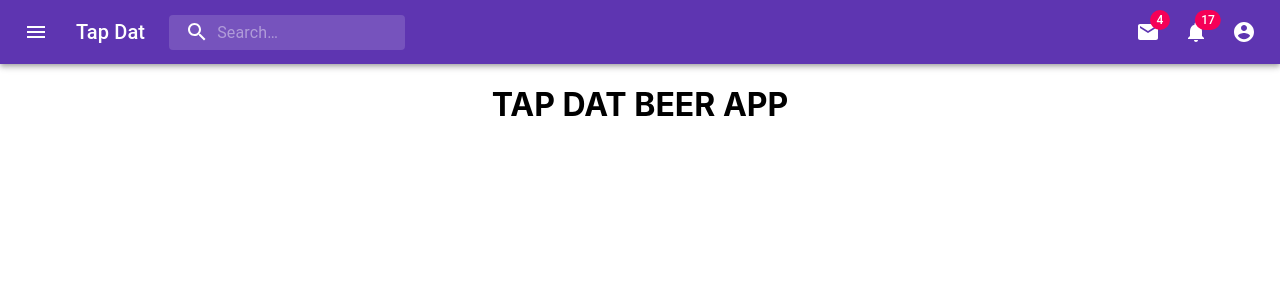
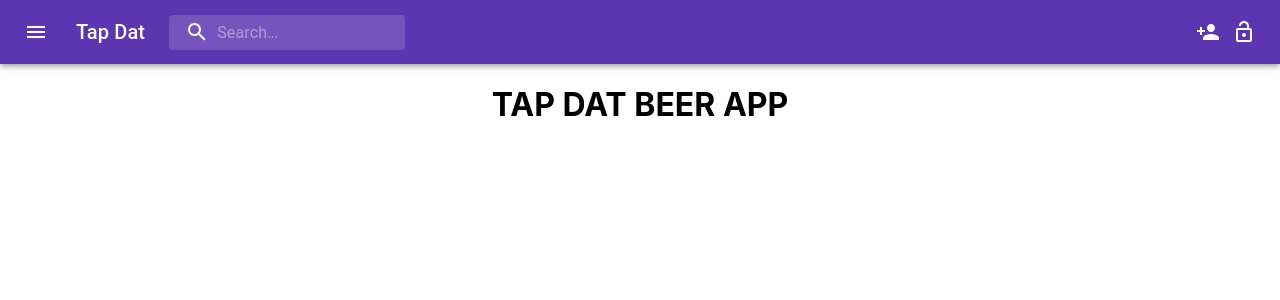
Before and after one commit to mackwill/tap-dat-beer-app, a React (Create React App) app: page / in a window 1280 px wide. Shown: the top 300 px of the page. Built offline with nearby package versions, Linux system fonts and the light colour scheme.

Commit message:
Added registration and login buttons to navbar with click listeners

```diff
--- a/src/App.js
+++ b/src/App.js
@@ -1,12 +1,29 @@
-import React from "react";
+import React, { useState } from "react";
 import logo from "./logo.svg";
 import "./App.css";
 import Navbar from "./components/Navbar/Navbar";
 
 function App() {
+  const [registerOpen, setRegisterOpen] = useState(false);
+  const [loginOpen, setLoginOpen] = useState(false);
+
+  const handleLoginOpen = (e) => {
+    console.log("Open Login modal");
+    // Uncomment this when the modal is here:
+    setLoginOpen(true);
+  };
+
+  const handleRegisterOpen = (e) => {
+    console.log("Open Register modal");
+    // Uncomment this when the modal is here:
+    setRegisterOpen(true);
+  };
   return (
     <div className="App">
-      <Navbar />
+      <Navbar
+        handleRegisterOpen={handleRegisterOpen}
+        handleLoginOpen={handleLoginOpen}
+      />
       <h1>TAP DAT BEER APP</h1>
     </div>
   );
--- a/src/components/Navbar/Navbar.jsx
+++ b/src/components/Navbar/Navbar.jsx
@@ -1,4 +1,4 @@
-import React from "react";
+import React, { useState } from "react";
 import { fade, makeStyles, MuiThemeProvider } from "@material-ui/core/styles";
 import AppBar from "@material-ui/core/AppBar";
 import Toolbar from "@material-ui/core/Toolbar";
@@ -15,6 +15,8 @@ import MailIcon from "@material-ui/icons/Mail";
 import NotificationsIcon from "@material-ui/icons/Notifications";
 import MoreIcon from "@material-ui/icons/MoreVert";
 import { createMuiTheme } from "@material-ui/core/styles";
+import PersonAddIcon from "@material-ui/icons/PersonAdd";
+import LockOpenIcon from "@material-ui/icons/LockOpen";
 
 const theme = createMuiTheme({
   palette: {
@@ -97,9 +99,9 @@ const useStyles = makeStyles((theme) => ({
   },
 }));
 
-export default function PrimarySearchAppBar() {
+export default function PrimarySearchAppBar(props) {
   const classes = useStyles();
-  const [anchorEl, setAnchorEl] = React.useState(null);
+  const [anchorEl, setAnchorEl] = useState(null);
   const [mobileMoreAnchorEl, setMobileMoreAnchorEl] = React.useState(null);
 
   const isMenuOpen = Boolean(anchorEl);
@@ -149,32 +151,27 @@ export default function PrimarySearchAppBar() {
       open={isMobileMenuOpen}
       onClose={handleMobileMenuClose}
     >
-      <MenuItem>
-        <IconButton aria-label="show 4 new mails" color="inherit">
-          <Badge badgeContent={4} color="secondary">
-            <MailIcon />
-          </Badge>
-        </IconButton>
-        <p>Messages</p>
-      </MenuItem>
-      <MenuItem>
-        <IconButton aria-label="show 11 new notifications" color="inherit">
-          <Badge badgeContent={11} color="secondary">
-            <NotificationsIcon />
-          </Badge>
-        </IconButton>
-        <p>Notifications</p>
-      </MenuItem>
-      <MenuItem onClick={handleProfileMenuOpen}>
+      <MenuItem onClick={props.handleRegisterOpen}>
         <IconButton
-          aria-label="account of current user"
+          aria-label="register new user"
           aria-controls="primary-search-account-menu"
           aria-haspopup="true"
           color="inherit"
         >
-          <AccountCircle />
+          <PersonAddIcon />
         </IconButton>
-        <p>Profile</p>
+        <p>Register</p>
+      </MenuItem>
+      <MenuItem onClick={props.handleLoginOpen}>
+        <IconButton
+          aria-label="login user"
+          aria-controls="primary-search-account-menu"
+          aria-haspopup="true"
+          color="inherit"
+        >
+          <LockOpenIcon />
+        </IconButton>
+        <p>Login</p>
       </MenuItem>
     </Menu>
   );
@@ -210,28 +207,25 @@ export default function PrimarySearchAppBar() {
             </div>
             <div className={classes.grow} />
             <div className={classes.sectionDesktop}>
-              <IconButton aria-label="show 4 new mails" color="inherit">
-                <Badge badgeContent={4} color="secondary">
-                  <MailIcon />
-                </Badge>
-              </IconButton>
               <IconButton
-                aria-label="show 17 new notifications"
+                edge="end"
+                aria-label="register new user"
+                aria-controls={menuId}
+                aria-haspopup="true"
+                onClick={props.handleRegisterOpen}
                 color="inherit"
               >
-                <Badge badgeContent={17} color="secondary">
-                  <NotificationsIcon />
-                </Badge>
+                <PersonAddIcon />
               </IconButton>
               <IconButton
                 edge="end"
-                aria-label="account of current user"
+                aria-label="login user"
                 aria-controls={menuId}
                 aria-haspopup="true"
-                onClick={handleProfileMenuOpen}
+                onClick={props.handleLoginOpen}
                 color="inherit"
               >
-                <AccountCircle />
+                <LockOpenIcon />
               </IconButton>
             </div>
             <div className={classes.sectionMobile}>
```
